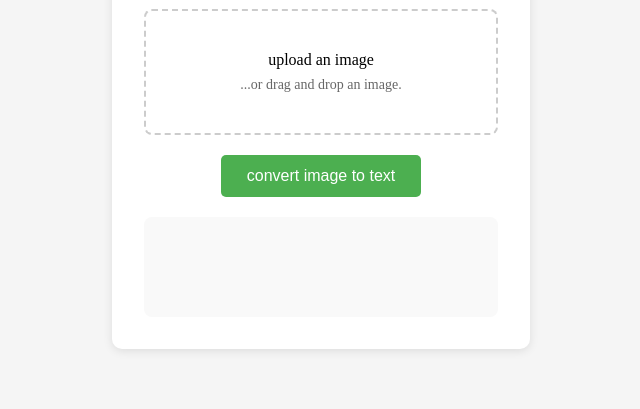
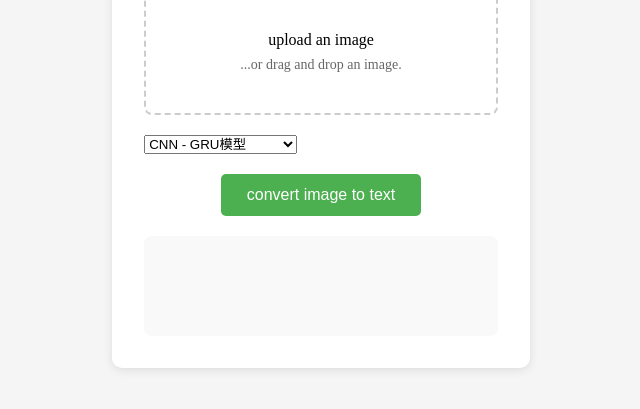
Before and after one commit to Tobby-he/BUPT-NeuralNetwork, a plain HTML site: page frontend/index.html in a window 1280 px wide. Shown: the part 271-680 px from the top of the page, without its empty margins (319-959 px from the left). Drawn offline with Linux system fonts and the light colour scheme.

Commit message:
Update index.html

```diff
--- a/frontend/index.html
+++ b/frontend/index.html
@@ -18,6 +18,10 @@
             </div>
             <div id="image-preview" class="image-preview"></div>
         </div>
+        <select id="model-select">
+            <option value="cnn_gru">CNN - GRU模型</option>
+            <option value="vit_transformer">ViT - Transformer模型</option>
+        </select>
 
         <button id="generate-btn" class="generate-btn">convert image to text</button>
 
```
